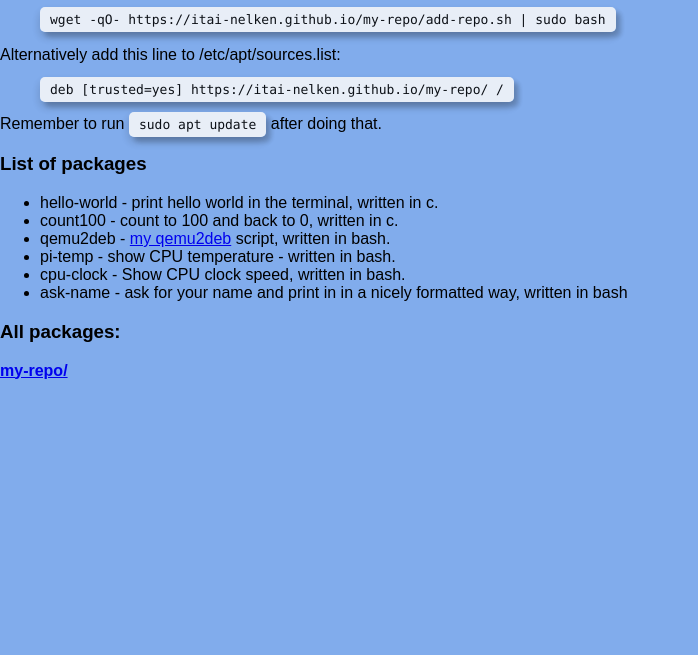
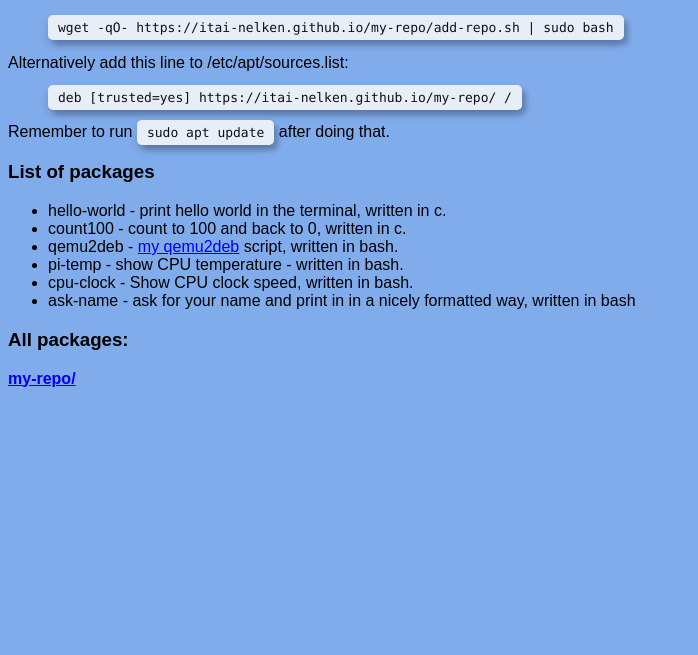
Before and after one commit to Itai-Nelken/itai-nelken.github.io, a plain HTML site: page my-repo/HEADER.html in a window 1280 px wide. Shown: the part 145-800 px from the top of the page, without its empty margins (0-698 px from the left). Drawn offline with Linux system fonts and the light colour scheme.

Commit message:
Update HEADER.html

```diff
--- a/my-repo/HEADER.html
+++ b/my-repo/HEADER.html
@@ -3,8 +3,8 @@
 <html>
  <head>
   <title>Itai's apt repo</title>
-    <!--stylesheet-->
-    <link rel="stylesheet" href="../style.css" />
+  <!--stylesheet-->
+  <!--<link rel="stylesheet" href="../style.css" />-->
   <meta charset="UTF-8">
   <meta name="viewport" content="width=device-width, initial-scale=1">
   <style>
```
